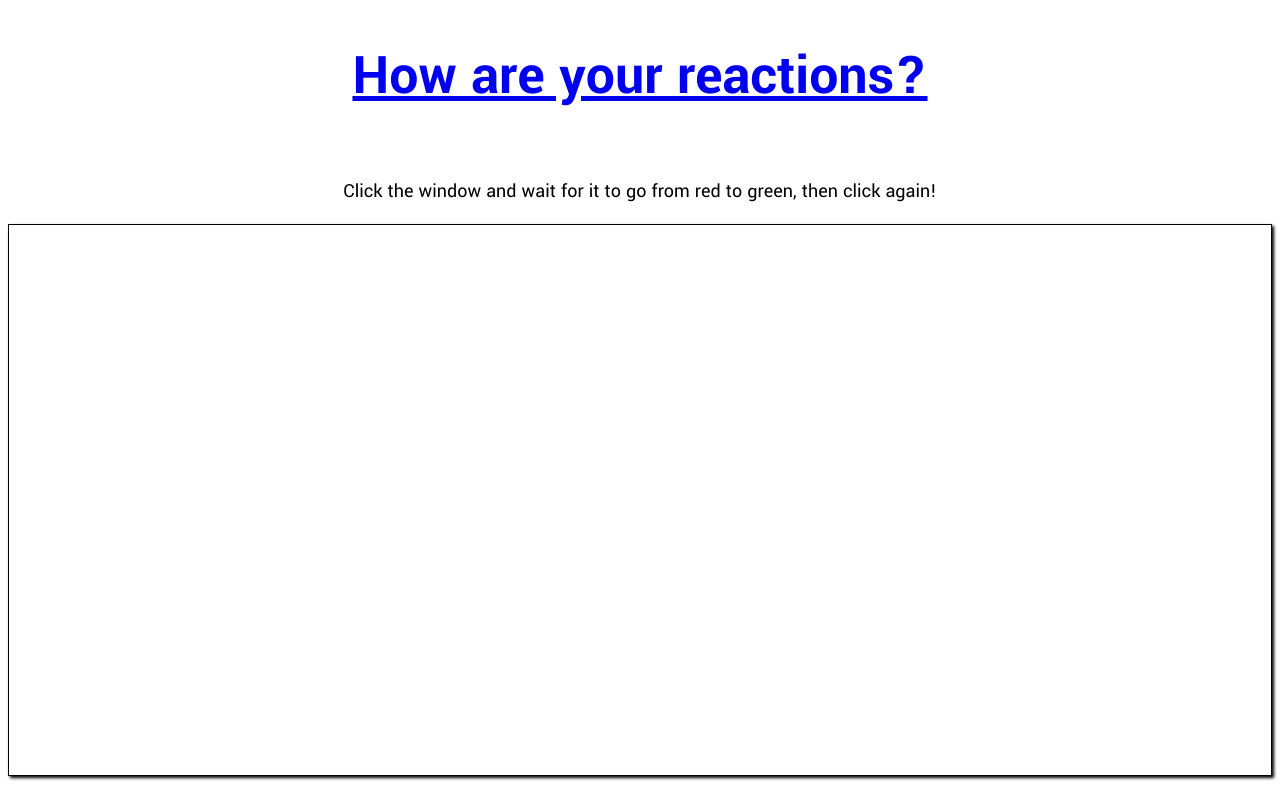
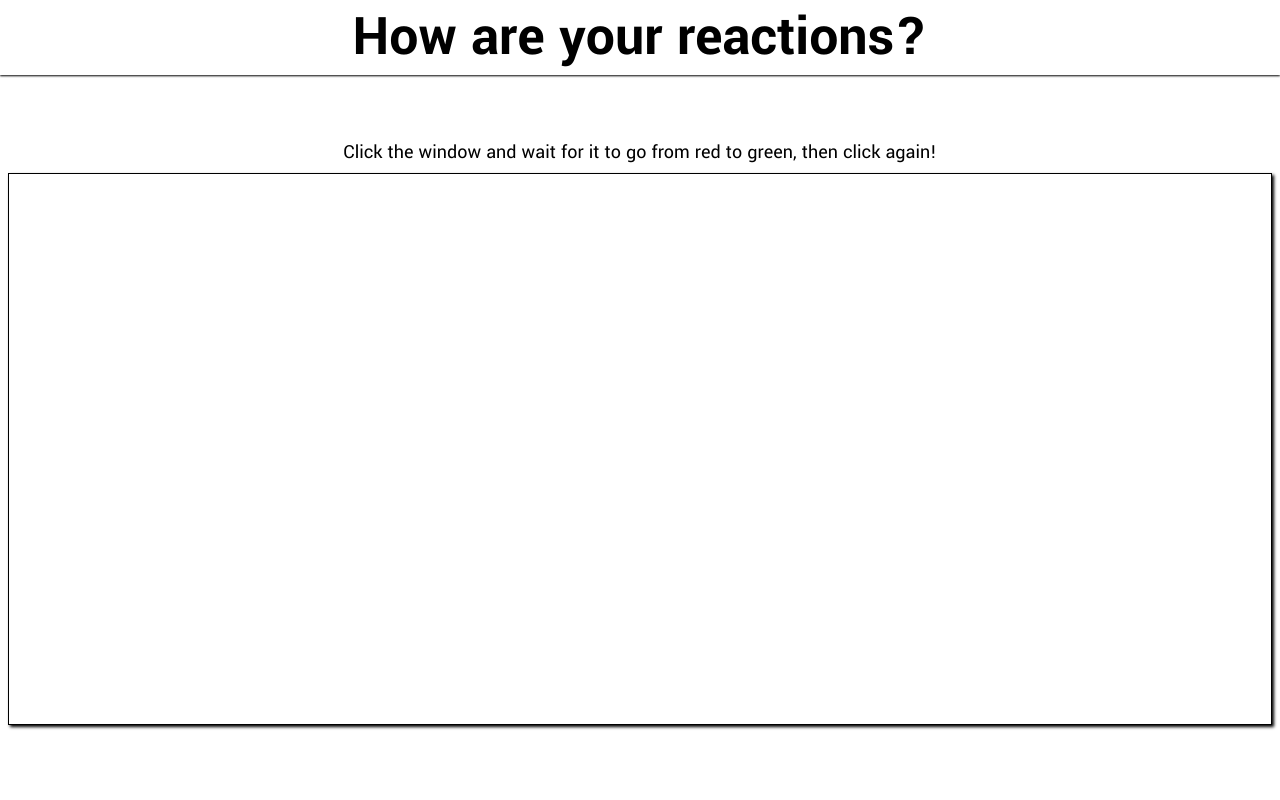
Before and after one commit to Felteng/how-are-your-reactions, a plain HTML site: page index.html in a window 1280 px wide. Drawn offline with Linux system fonts and the light colour scheme.

Commit message:
Add page header bar

```diff
--- a/assets/css/style.css
+++ b/assets/css/style.css
@@ -1,4 +1,8 @@
 @import url('https://fonts.googleapis.com/css2?family=Yantramanav:wght@100;300;400;500;700;900&display=swap');
+
+* {
+    margin: 0px;
+}
 
 /* Body general rules */
 body {
@@ -6,12 +10,20 @@ body {
 }
 
 /* Header */
-header {
+
+.header-bar {
+
+    box-shadow: 0px 1px 2px black;
+}
+
+.header-h1 {
+    font-size: 170%;
     text-align: center;
 }
 
-.header-h1 {
-    font-size: 180%;
+.home-link {
+    text-decoration: none;
+    color: inherit;
 }
 
 /* Main */
@@ -25,6 +37,7 @@ header {
 #reaction-box {
     border: 1px solid black;
     height: 350px;
+    margin: 8px;
     display: flex;
     flex-wrap: wrap;
     justify-content: space-around;
```
